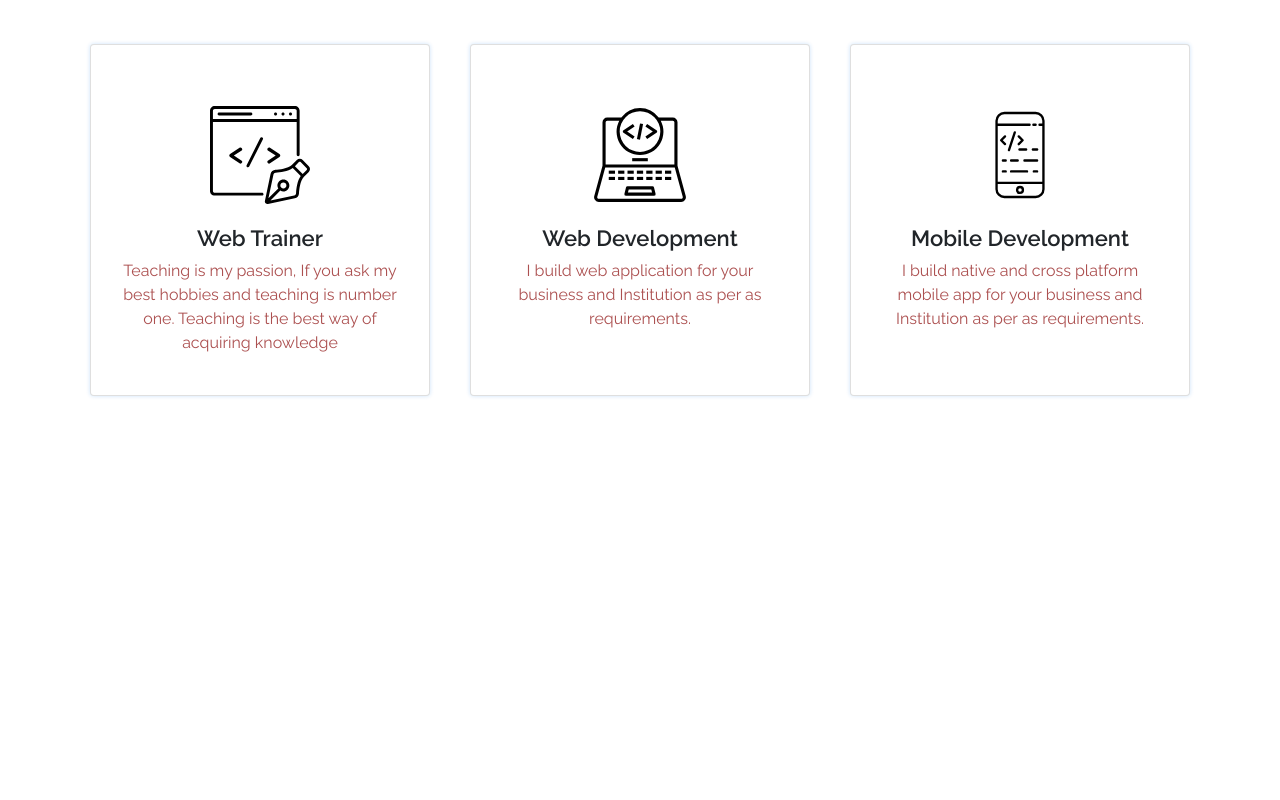
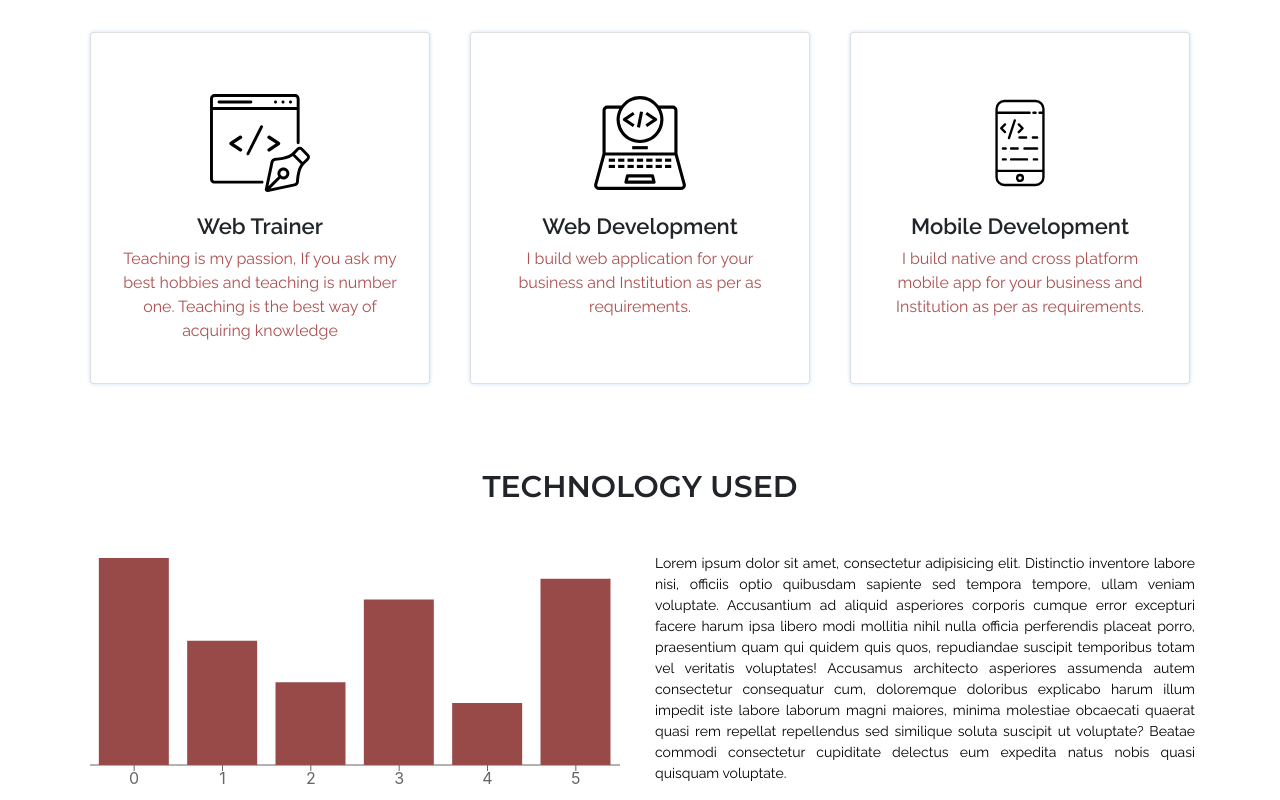
Before and after one commit to MajedAbdullah5/008-FirstReactWebsite, a React (Create React App) app: page / in a window 1280 px wide. Shown: the part 737-1537 px from the top of the page. Before the commit the page ends 1138 px from the top, so only its background shows below. Built offline with nearby package versions, Linux system fonts and the light colour scheme.

Commit message:
Bar chart added

```diff
--- a/package.json
+++ b/package.json
@@ -10,7 +10,9 @@
     "react": "^17.0.0",
     "react-bootstrap": "^1.3.0",
     "react-dom": "^17.0.0",
-    "react-scripts": "3.4.4"
+    "react-scripts": "3.4.4",
+    "rechart": "0.0.1",
+    "recharts": "^1.8.5"
   },
   "scripts": {
     "start": "react-scripts start",
--- a/src/App.js
+++ b/src/App.js
@@ -3,6 +3,7 @@ import React from 'react';
 import TopBanner from "./components/BannerComponent/topBanner";
 import Services from "./components/Services/services";
 import TopNavigation from "./components/topNavigation/topNavigation";
+import Analysis from "./components/Analysis/Analysis";
 
 
 
@@ -13,6 +14,7 @@ function App() {
         <TopNavigation/>
         <TopBanner/>
         <Services/>
+        <Analysis/>
     </div>
   );
 }
--- a/src/asset/css/custom.css
+++ b/src/asset/css/custom.css
@@ -50,6 +50,7 @@
     margin-bottom: 3rem;
     font-family: 'Montserrat', sans-serif;
     font-weight: 600;
+    font-size: 30px;
 }
 .service-name{
     font-family: 'Raleway', sans-serif;
@@ -106,3 +107,9 @@
     color: gray !important;
     transition: 0.4s;
 }
+.des{
+    font-weight: 400;
+    color: black;
+    font-family: 'Raleway', sans-serif;
+    font-size: 14px;
+}
--- /dev/null
+++ b/src/components/Analysis/Analysis.js
@@ -0,0 +1,58 @@
+import React, {Component, Fragment} from 'react';
+import {Container, Row, Col} from "react-bootstrap";
+import  {ResponsiveContainer,XAxis,Tooltip,Bar,BarChart} from "recharts";
+
+class Analysis extends Component {
+
+    constructor() {
+        super();
+        this.state = {
+            data: [
+                {Technology: 'Java',        Project: 100},
+                {Technology: 'Kotlin',      Project: 60},
+                {Technology: 'Python',      Project: 40},
+                {Technology: 'JQuery',      Project: 80},
+                {Technology: 'Bootstrap',   Project: 30},
+                {Technology: 'ReactJs',     Project: 90},
+            ]
+        }
+    }
+
+    render() {
+        let red = "#974a48";
+        return (
+            <Fragment>
+                <Container className="text-center">
+                    <h1 className="service-main-title">TECHNOLOGY USED</h1>
+                    <Row>
+                        <Col lg={6} md={12} sm={12}>
+                            <ResponsiveContainer>
+                            <BarChart width={100} height={300} data={this.state.data}>
+                                <XAxis datakey="Technology"></XAxis>
+                                <Tooltip/>
+                                <Bar dataKey="Project" fill={red}></Bar>
+                            </BarChart>
+                            </ResponsiveContainer>
+                        </Col>
+                        <Col lg={6} md={12} sm={12}>
+                            <p className="text-justify des">
+                                Lorem ipsum dolor sit amet, consectetur adipisicing elit. Distinctio inventore labore
+                                nisi, officiis optio quibusdam sapiente sed tempora tempore, ullam veniam voluptate.
+                                Accusantium ad aliquid asperiores corporis cumque error excepturi facere harum ipsa
+                                libero modi mollitia nihil nulla officia perferendis placeat porro, praesentium quam qui
+                                quidem quis quos, repudiandae suscipit temporibus totam vel veritatis voluptates!
+                                Accusamus architecto asperiores assumenda autem consectetur consequatur cum, doloremque
+                                doloribus explicabo harum illum impedit iste labore laborum magni maiores, minima
+                                molestiae obcaecati quaerat quasi rem repellat repellendus sed similique soluta suscipit
+                                ut voluptate? Beatae commodi consectetur cupiditate delectus eum expedita natus nobis
+                                quasi quisquam voluptate.
+                            </p>
+                        </Col>
+                    </Row>
+                </Container>
+            </Fragment>
+        );
+    }
+}
+
+export default Analysis;
--- a/src/components/BannerComponent/topBanner.js
+++ b/src/components/BannerComponent/topBanner.js
@@ -11,7 +11,7 @@ class TopBanner extends Component {
                   <div className="topBannerOverlay">
                       <Container className="bannerComponent">
                         <Row>
-                            <Col className="text-center">
+                            <Col className="text-center" sm={12} lg={12} md={12}>
                                <h1 className="bannerTitle">SOFTWARE ENGINEERING</h1>
                                 <h4 className="bannerSubTitle">Mobile & Web Application</h4>
                                 <Button varient="primary">Learn More</Button>
--- a/src/components/topNavigation/topNavigation.js
+++ b/src/components/topNavigation/topNavigation.js
@@ -10,9 +10,9 @@ class TopNavigation extends Component {
         super();
         this.state = {
             navBackground : "navBackgroundColor",
-            navBarTitle     : "navTitle",
-            navLogo   : [whiteLogo],
-            navBarItem:"navItem"
+            navBarTitle   : "navTitle",
+            navLogo       : [whiteLogo],
+            navBarItem    :"navItem"
         }
     }
 
```
Also changed, not shown: 1 other file (tests, documents, lock files or other folders).
